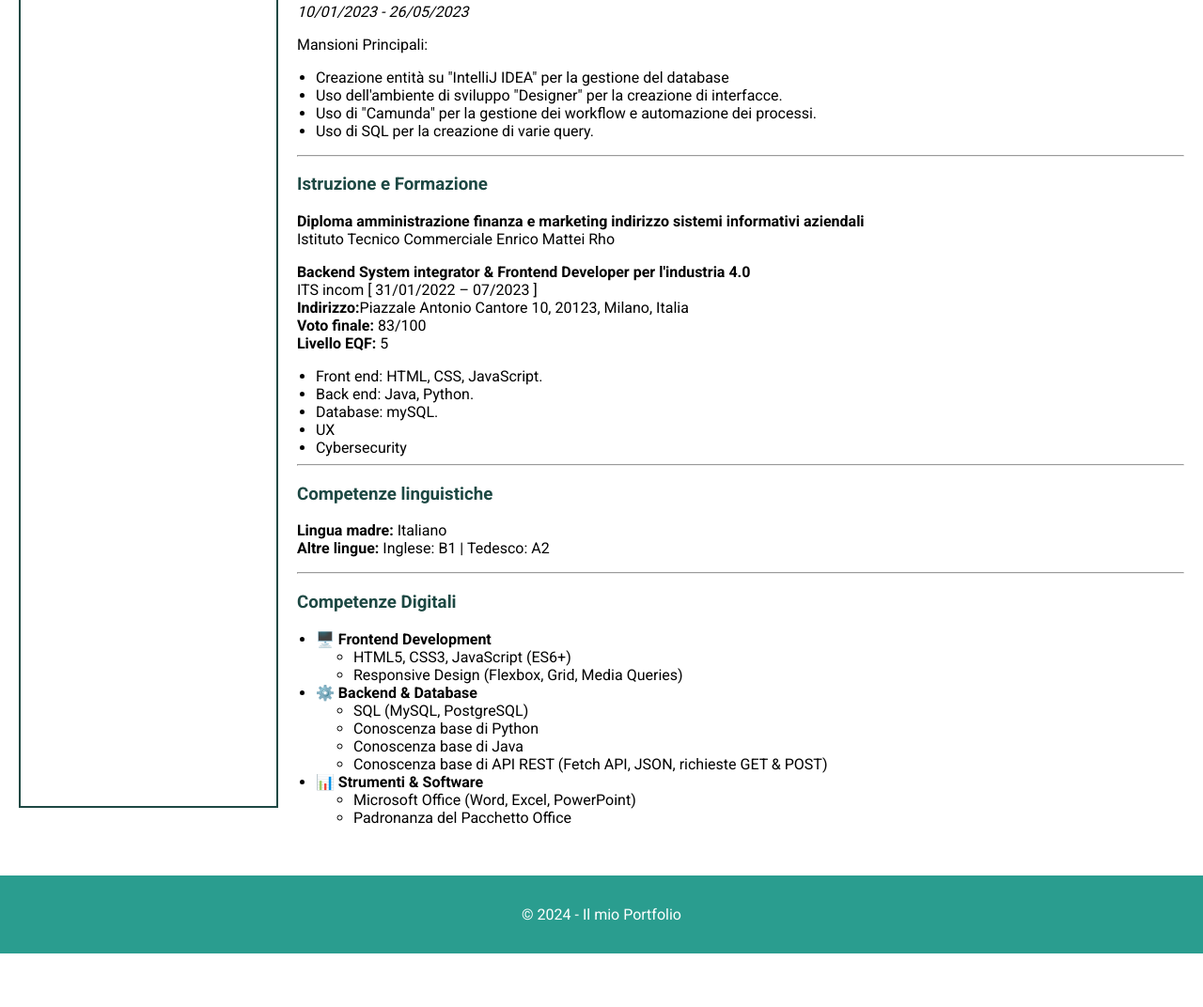
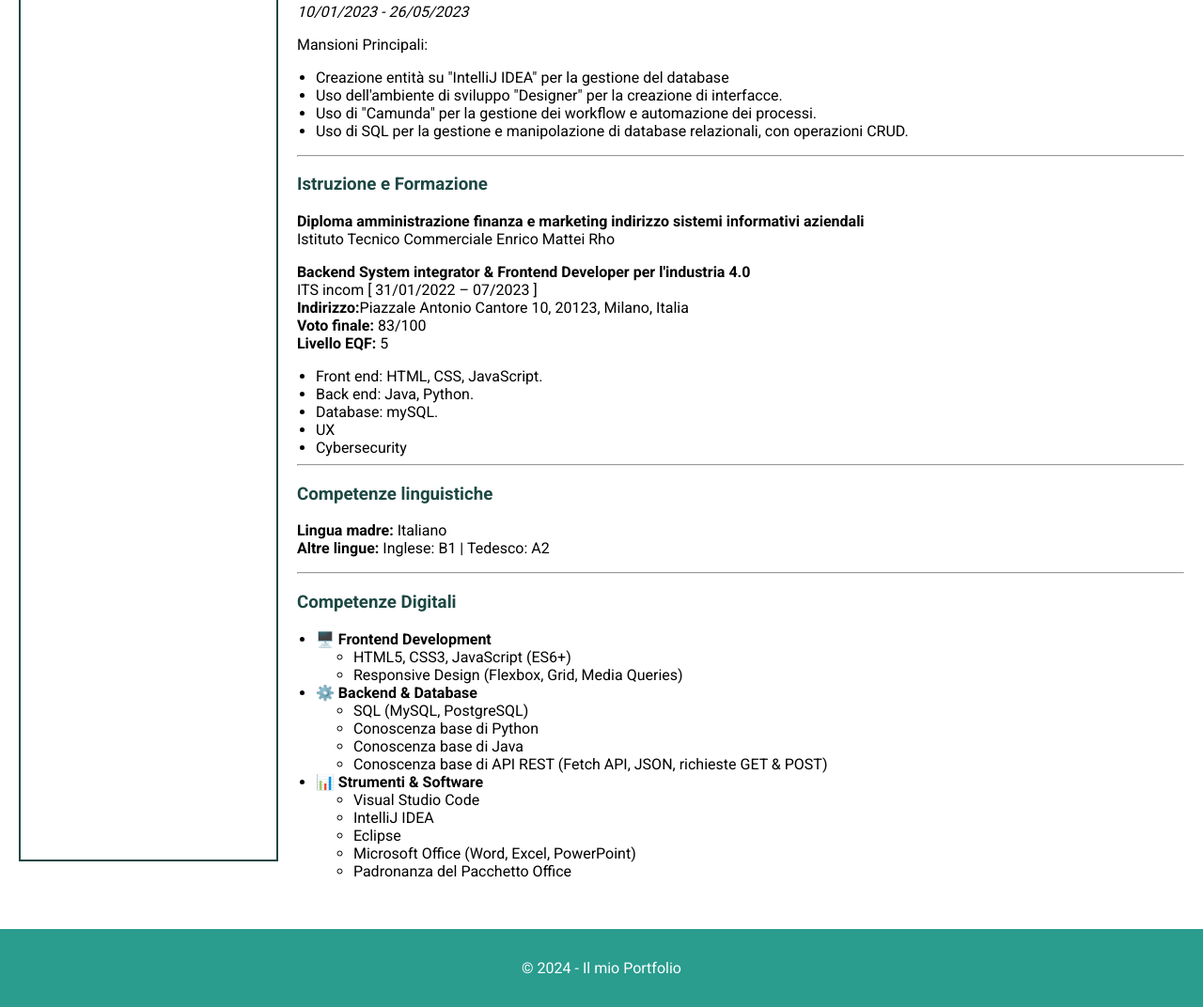
Before and after one commit to MatteoGDev/Portfolio, a plain HTML site: page index.html in a window 1280 px wide. Shown: the part 631-1703 px from the top of the page at 94% size. Before the commit the page ends 1646 px from the top, so only its background shows below. Drawn offline with Linux system fonts and the light colour scheme.

Commit message:
Update index.html

```diff
--- a/index.html
+++ b/index.html
@@ -217,7 +217,7 @@
                     <li>Creazione entità su "IntelliJ IDEA" per la gestione del database</li>
                     <li>Uso dell'ambiente di sviluppo "Designer" per la creazione di interfacce.</li>
                     <li>Uso di "Camunda" per la gestione dei workflow e automazione dei processi.</li>
-                    <li>Uso di SQL per la creazione di varie query.</li>
+                    <li>Uso di SQL per la gestione e manipolazione di database relazionali, con operazioni CRUD.</li>
                 </ul>
                 </p>
                 <hr>
@@ -256,6 +256,9 @@
                     </li>
                     <li><strong>📊 Strumenti & Software</strong>
                         <ul>
+                            <li>Visual Studio Code</li>
+                            <li>IntelliJ IDEA</li>
+                            <li>Eclipse</li>
                             <li>Microsoft Office (Word, Excel, PowerPoint)</li>
                             <li>Padronanza del Pacchetto Office</li>
                         </ul>
```
